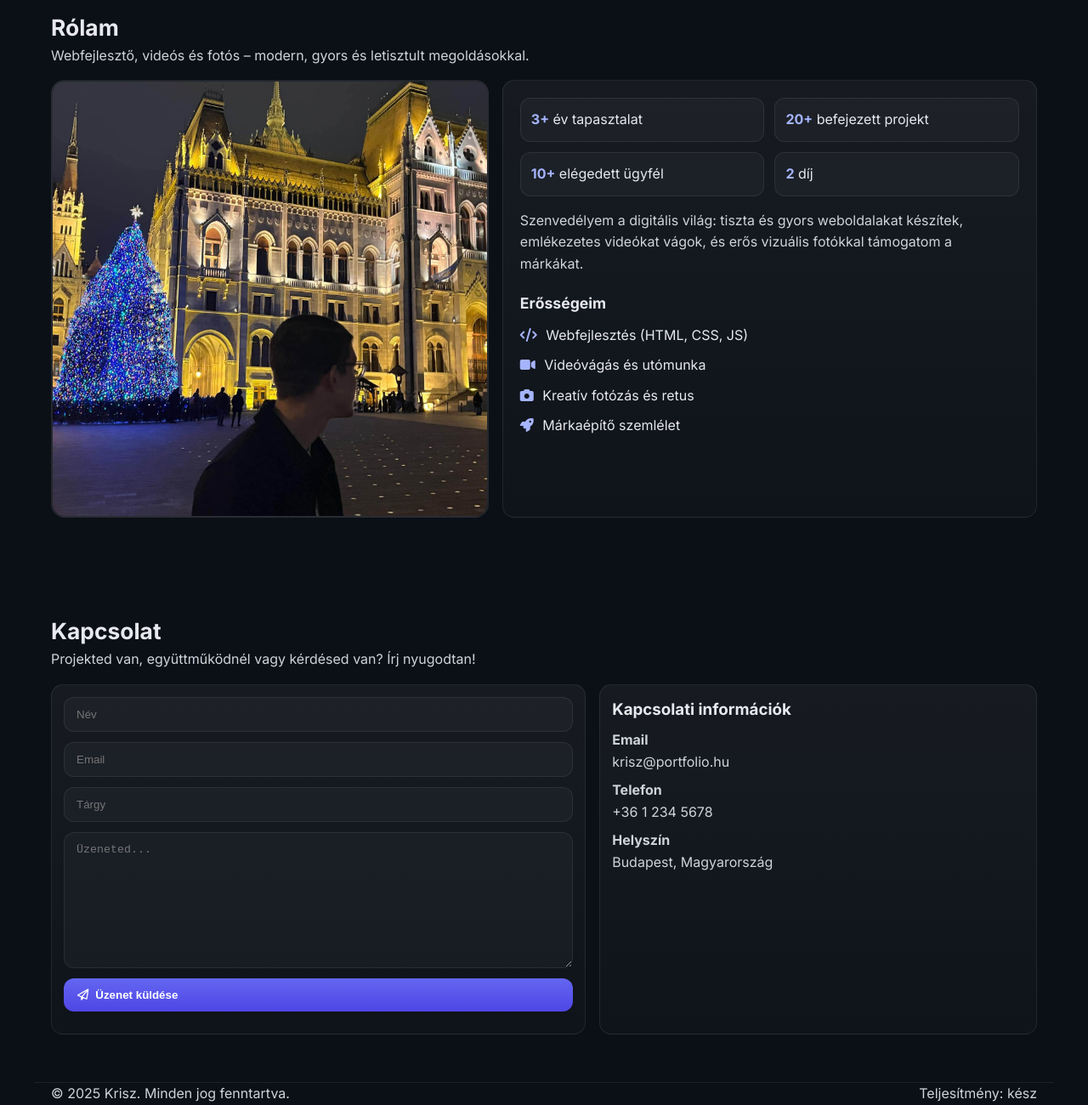
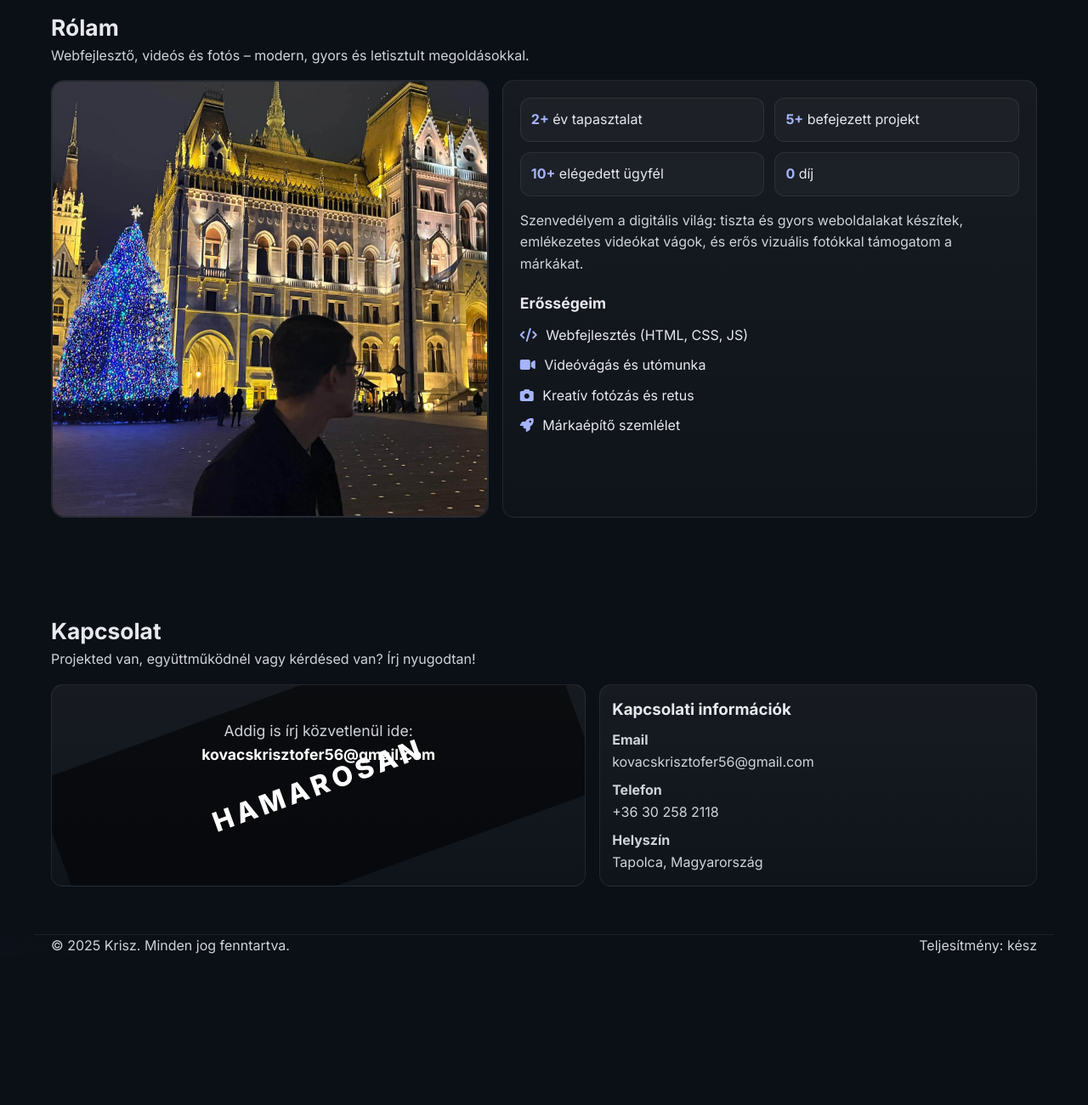
Before and after one commit to KriszDe/KovacsKrisztofer, a plain HTML site: page index.html in a window 1280 px wide. Shown: the part 1040-2340 px from the top of the page at 85% size. After the commit the page ends 2165 px from the top, so only its background shows below. Drawn offline with Linux system fonts and the light colour scheme.

Commit message:
Fejlesztet kapcsolat card

```diff
--- a/index.html
+++ b/index.html
@@ -214,10 +214,10 @@
     <!-- Jobb oldali tartalom -->
     <div class="panel" style="padding:20px">
       <ul class="stats">
-        <li class="stat"><b>3+</b> év tapasztalat</li>
-        <li class="stat"><b>20+</b> befejezett projekt</li>
+        <li class="stat"><b>2+</b> év tapasztalat</li>
+        <li class="stat"><b>5+</b> befejezett projekt</li>
         <li class="stat"><b>10+</b> elégedett ügyfél</li>
-        <li class="stat"><b>2</b> díj</li>
+        <li class="stat"><b>0</b> díj</li>
       </ul>
 
       <p style="margin-top:16px;color:#cfd3db">
@@ -246,24 +246,40 @@
     <p>Projekted van, együttműködnél vagy kérdésed van? Írj nyugodtan!</p>
   </div>
   <div class="contact-grid">
-        <form id="contactForm" class="panel" style="padding:14px">
-          <div style="display:grid;gap:12px">
-            <input class="input" id="name" name="name" placeholder="Név" required>
-            <input class="input" id="email" name="email" type="email" placeholder="Email" required>
-            <input class="input" id="subject" name="subject" placeholder="Tárgy" required>
-            <textarea class="textarea" id="message" name="message" placeholder="Üzeneted..." required></textarea>
-            <button class="btn primary" type="submit"><i class="fa-regular fa-paper-plane"></i> Üzenet küldése</button>
-            <div id="formStatus" style="font-size:.95rem"></div>
+    <!-- Itt az űrlap panel helyett most overlay -->
+    <div class="panel" style="position:relative;padding:40px;text-align:center;overflow:hidden">
+      <!-- Overlay -->
+      <div style="
+        position:absolute;inset:0;
+        display:grid;place-items:center;
+        background:rgba(0,0,0,.55);
+        color:#fff;
+        font-size:2rem;
+        font-weight:800;
+        letter-spacing:.15em;
+        transform:rotate(-20deg);
+        pointer-events:none;
+      ">HAMAROSAN</div>
+
+      <!-- Email fallback -->
+      <div style="position:relative;z-index:2">
+        <p style="font-size:1.1rem;color:#cfd3db">
+          Addig is írj közvetlenül ide:
+          <br><b style="color:#fff">kovacskrisztofer56@gmail.com</b>
+        </p>
       </div>
-        </form>
+    </div>
+
+    <!-- Jobb oldali kontakt info -->
     <aside class="panel" style="padding:14px">
       <h3>Kapcsolati információk</h3>
-          <p style="margin-top:8px;color:#cfd3db"><b>Email</b><br>krisz@portfolio.hu</p>
-          <p style="margin-top:8px;color:#cfd3db"><b>Telefon</b><br>+36 1 234 5678</p>
-          <p style="margin-top:8px;color:#cfd3db"><b>Helyszín</b><br>Budapest, Magyarország</p>
+      <p style="margin-top:8px;color:#cfd3db"><b>Email</b><br>kovacskrisztofer56@gmail.com</p>
+      <p style="margin-top:8px;color:#cfd3db"><b>Telefon</b><br>+36 30 258 2118</p>
+      <p style="margin-top:8px;color:#cfd3db"><b>Helyszín</b><br>Tapolca, Magyarország</p>
     </aside>
   </div>
 </section>
+
   </main>
 
   <footer class="container">
```
Lines whose indentation alone changed are shown as unchanged.
